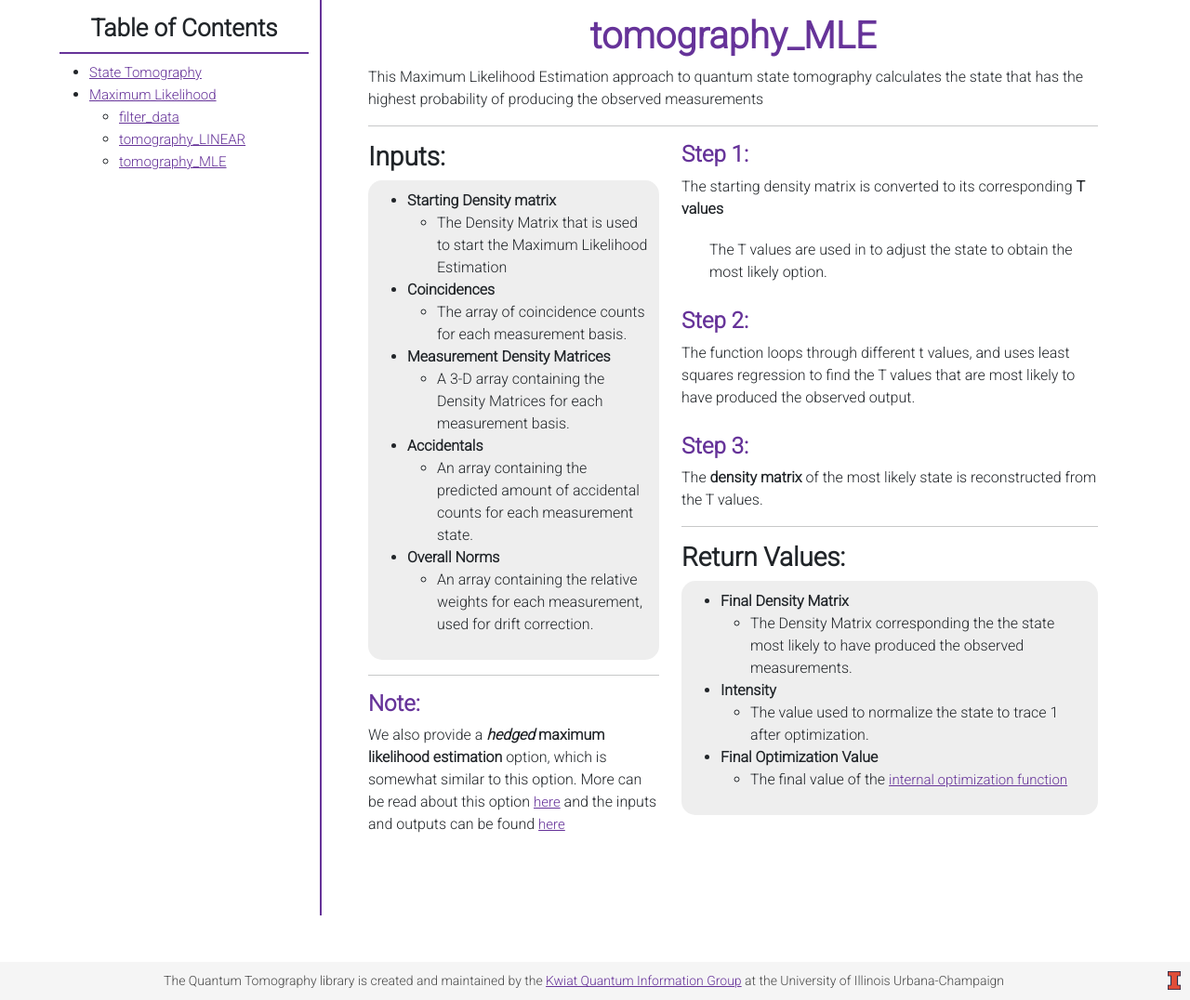
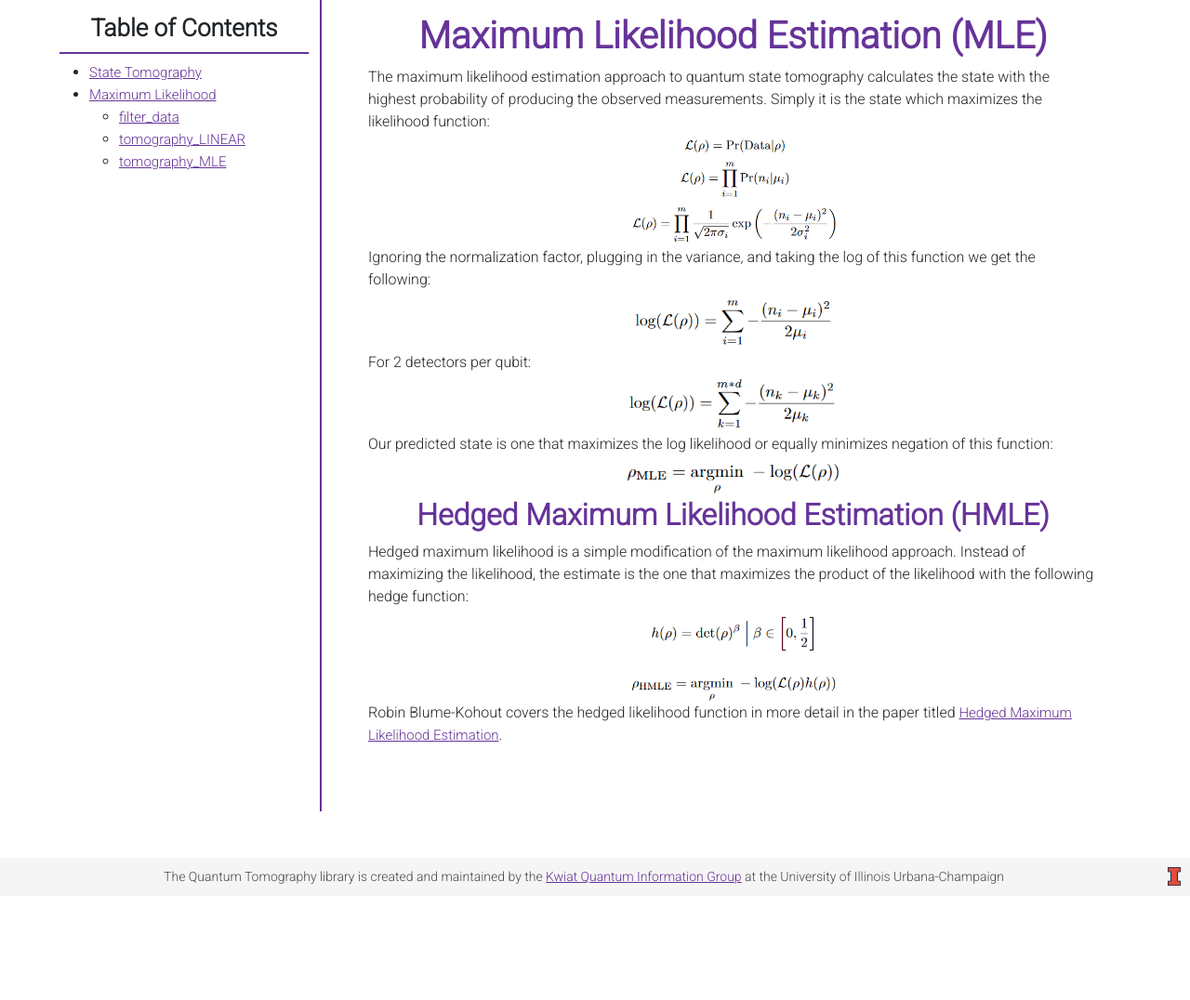
Before and after one commit to KwiatQIM/Flask-App, a Flask app: page /Algorithm/tomography_MLE in a window 1280 px wide. Shown: the part 52-1128 px from the top of the page at 93% size. After the commit the page ends 1005 px from the top, so only its background shows below. Run offline with Flask 2, Linux system fonts and the light colour scheme; parts of the project's set-up code (start-up, migrations or seed data) failed here and were passed over; some libraries are stand-ins or nearby versions.

Commit message:
Added latex to MLE algo page

```diff
--- a/src/static/css/Main.css
+++ b/src/static/css/Main.css
@@ -246,7 +246,13 @@ img.latex {
     display:block;
 }
 .wiki img.AlgoDefinition {
-    margin:10px auto;
+    margin:auto;
+    margin-top:10px;
+    margin-bottom:0px;
     width:75%;
     display:block;
 }
+
+.wiki p.AlgoDescription {
+    margin-bottom:0px;
+}
--- a/src/templates/algorithm_pages/wiki_tomography_MLE.html
+++ b/src/templates/algorithm_pages/wiki_tomography_MLE.html
@@ -8,60 +8,19 @@
 
 {% block function %}
 <div class="AlgFunction" id="tomography_MLE">
-    <h1>tomography_MLE</h1>
-    <p>This Maximum Likelihood Estimation approach to quantum state tomography calculates the state that has the
-        highest probability of producing the observed measurements</p>
-    <hr>
-    <div class="row">
-        <div class="col-md-5">
-            <h3><strong>Inputs:</strong></h3>
-            <div class="gray-background">
-                <ul>
-                    <li><strong>Starting Density matrix</strong></li>
-                    <ul><li>The Density Matrix that is used to start the Maximum Likelihood Estimation</li></ul>
-                    <li><strong>Coincidences</strong></li>
-                    <ul><li>The array of coincidence counts for each measurement basis.</li></ul>
-                    <li><strong>Measurement Density Matrices</strong></li>
-                    <ul><li>A 3-D array containing the Density Matrices for each measurement basis.</li></ul>
-                    <li><strong>Accidentals</strong></li>
-                    <ul><li>An array containing the predicted amount of accidental counts for each measurement state.</li></ul>
-                    <li><strong>Overall Norms</strong></li>
-                    <ul><li>An array containing the relative weights for each measurement, used for drift correction.</li></ul>
-                </ul>
-            </div>
-            <hr>
-            <h4 class="stepnumber">Note:</h4>
-            <p>We also provide a <strong><em>hedged</em> maximum likelihood estimation</strong> option, which is somewhat similar to this option.
-                More can be read about this option <a href="https://arxiv.org/abs/1001.2029#:~:text=This%20paper%20proposes%20and%20analyzes,the%20%22add%20beta%22%20rule." target="_blank">here</a>
-                and the inputs and outputs can be found <a href="{{url_for('displayDocumentationPage',display='tomography_HMLE')}}" target="_blank">here</a></p>
-        </div>
-        <div class="col-md-7">
-            <h4 class="stepnumber">Step 1:</h4>
-            <p>The starting density matrix is converted to its corresponding <strong>T values</strong></p>
-            <p class="stepdesc">The T values are used in to adjust the state to obtain the most likely option.</p>
-            <div class="steprow">
-                <h4 class="stepnumber">Step 2:</h4>
-                <p>The function loops through different t values, and uses least squares regression to find the
-                    T values that are most likely to have produced the observed output.</p>
-            </div>
-            <div class="steprow">
-                <h4 class="stepnumber">Step 3:</h4>
-                <p>The <strong>density matrix</strong> of the most likely state is reconstructed from the T values.</p>
-            </div>
-            <hr>
-            <h3><strong>Return Values:</strong></h3>
-            <div class="gray-background">
-                <ul>
-                    <li><strong>Final Density Matrix</strong></li>
-                    <ul><li>The Density Matrix corresponding the the state most likely to have produced the observed measurements.</li></ul>
-                    <li><strong>Intensity</strong></li>
-                    <ul><li>The value used to normalize the state to trace 1 after optimization.</li></ul>
-                    <li><strong>Final Optimization Value</strong></li>
-                    <ul><li>The final value of the <a href="https://docs.scipy.org/doc/scipy/reference/generated/scipy.optimize.leastsq.html" target="_blank">internal optimization function</a></li></ul>
-                </ul>
-            </div>
-        </div>
-
-    </div>
+    <h1>Maximum Likelihood Estimation (MLE)</h1>
+    <p class="AlgoDescription">The maximum likelihood estimation approach to quantum state tomography calculates the state with the
+highest probability of producing the observed measurements. Simply it is the state which maximizes the likelihood function:</p>
+    <img class="AlgoEquation" src="../static/images/Algorithm/likelihood.PNG" alt="Likelihood Function">
+    <p class="AlgoDescription">Ignoring the normalization factor, plugging in the variance, and taking the log of this function we get the following:</p>
+    <img class="AlgoEquation" src="../static/images/Algorithm/loglikelihood_1det.PNG" alt="Log Likelihood Function 1 Det per Qubit">
+    <p class="AlgoDescription">For 2 detectors per qubit:</p>
+    <img class="AlgoEquation" src="../static/images/Algorithm/loglikelihood_2det.PNG" alt="Log Likelihood Function 2 Det per Qubit">
+    <p class="AlgoDescription">Our predicted state is one that maximizes the log likelihood or equally minimizes negation of this function:</p>
+    <img class="AlgoEquation" src="../static/images/Algorithm/estimate_MLE.PNG" alt="MLE Estimate">
+    <h2>Hedged Maximum Likelihood Estimation (HMLE)</h2>
+    <p class="AlgoDescription">Hedged maximum likelihood is a simple modification of the maximum likelihood approach. Instead of maximizing the likelihood, the estimate is the one that maximizes the product of the likelihood with the following hedge function:</p>
+    <img class="AlgoEquation" src="../static/images/Algorithm/estimate_HMLE.PNG" alt="HMLE Estimate">
+    <p class="AlgoDescription">Robin Blume-Kohout covers the hedged likelihood function in more detail in the paper titled <a href="https://arxiv.org/pdf/1001.2029.pdf">Hedged Maximum Likelihood Estimation</a>.</p>
 </div>
 {% endblock %}
```
Also changed, not shown: src/templates/algorithm_pages/wiki_StateTomography.html (+15 -14 lines), src/static/images/Algorithm/2detFlat_definitions.PNG, src/static/images/Algorithm/2det_definitions.PNG, src/static/images/Algorithm/MLE_1.PNG (added), src/static/images/Algorithm/estimate_HMLE.PNG (added), src/static/images/Algorithm/estimate_MLE.PNG (added), src/static/images/Algorithm/likelihood.PNG (added), src/static/images/Algorithm/loglikelihood_1det.PNG (added), src/static/images/Algorithm/loglikelihood_2det.PNG (added).
